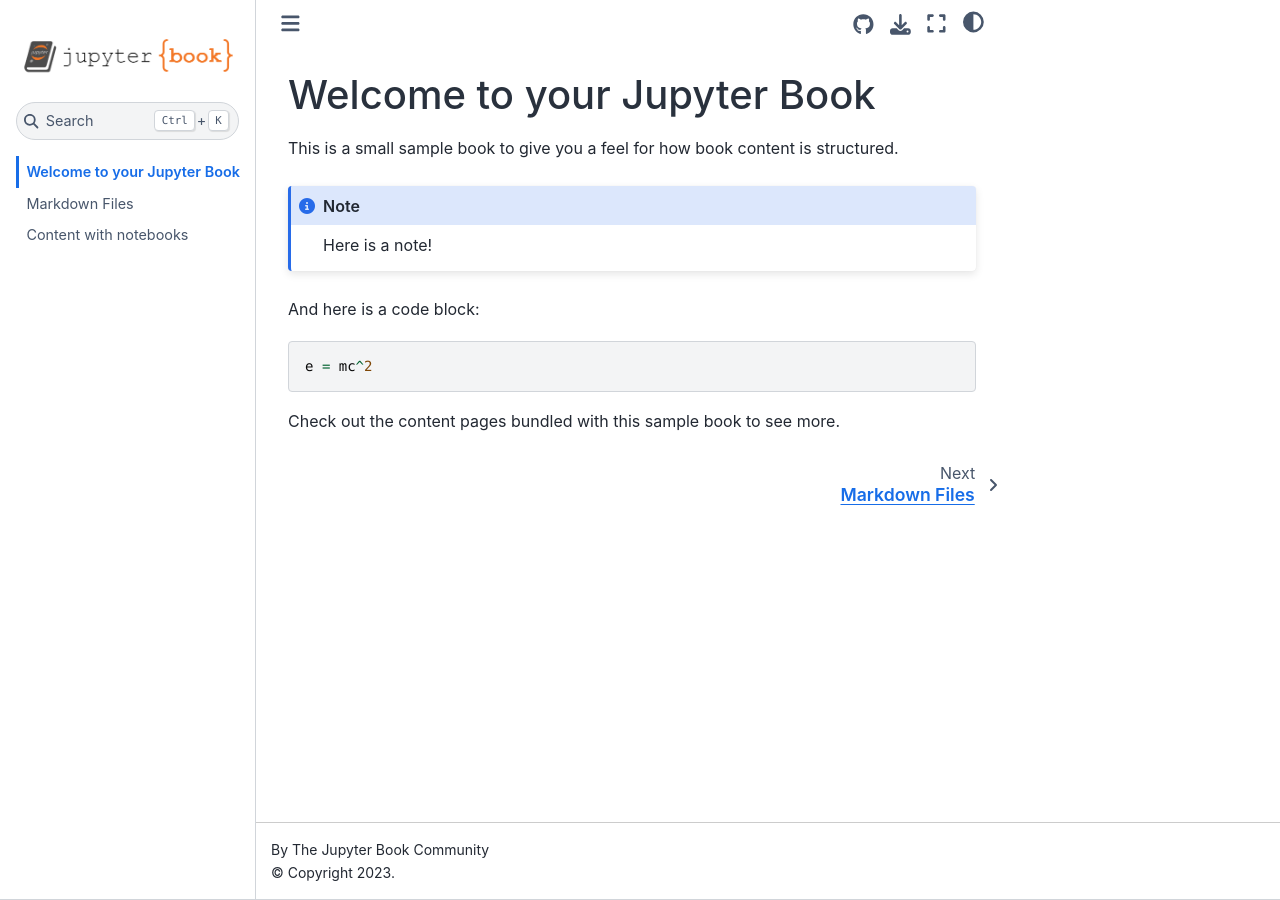
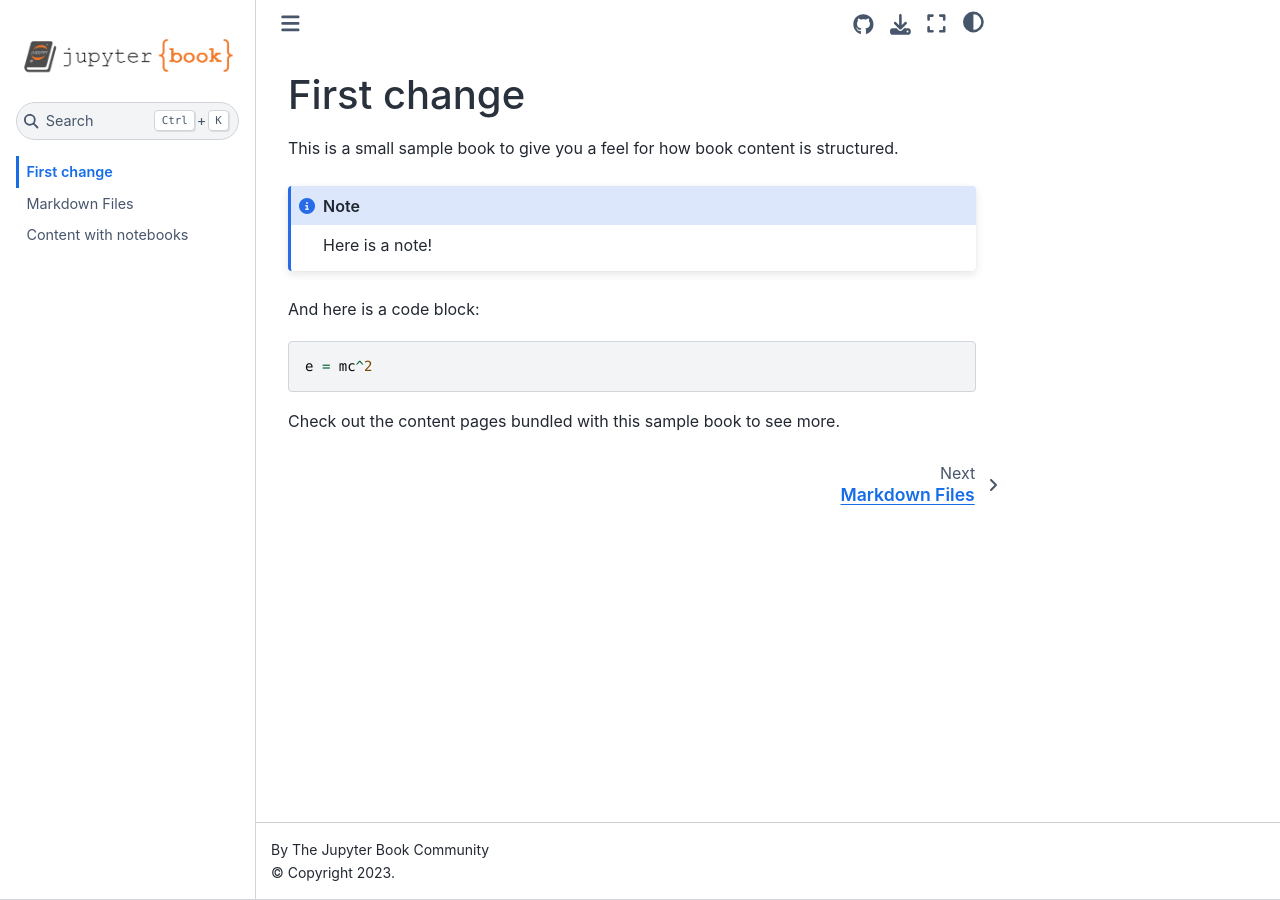
Before and after one commit to patricia-ternes/jupyerbook, a Jupyter Book: the page built from intro.md, in a window 1280 px wide. Built offline with Jupyter Book 1.0.4 settings and Sphinx 7.4.7 and the Sphinx Book theme 1.1.4, drawn with Linux system fonts in a browser that asks for light colours.

Commit message:
change title

```diff
--- a/intro.md
+++ b/intro.md
@@ -1,4 +1,4 @@
-# Welcome to your Jupyter Book
+# First change
 
 This is a small sample book to give you a feel for how book content is
 structured.
```
Also changed, not shown: 1 other file.
